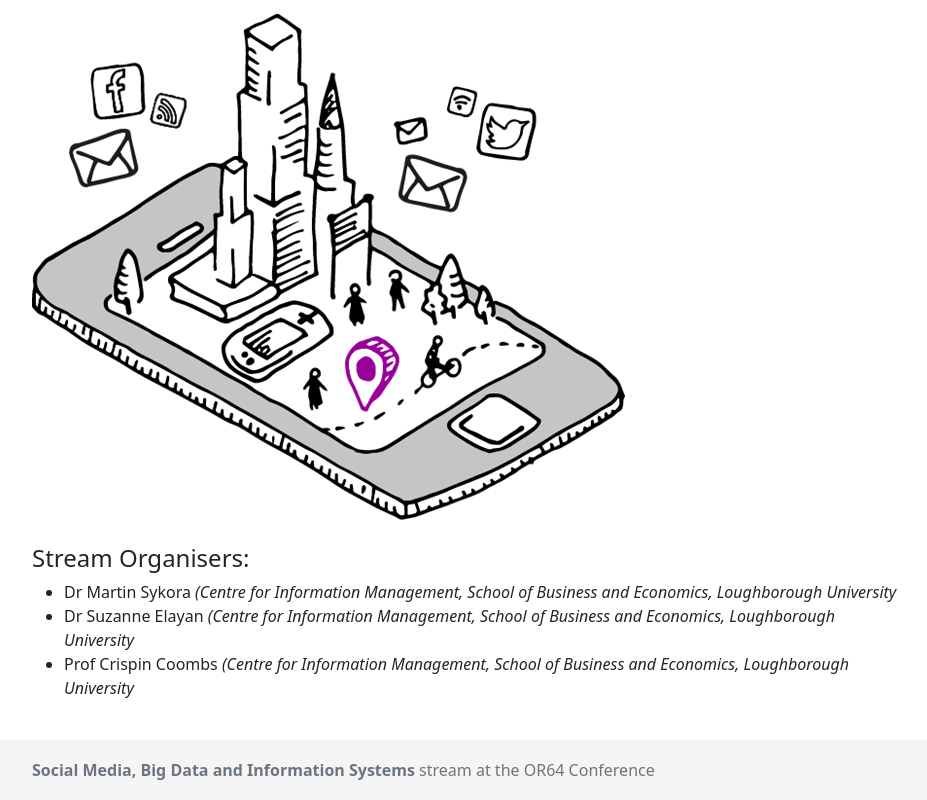
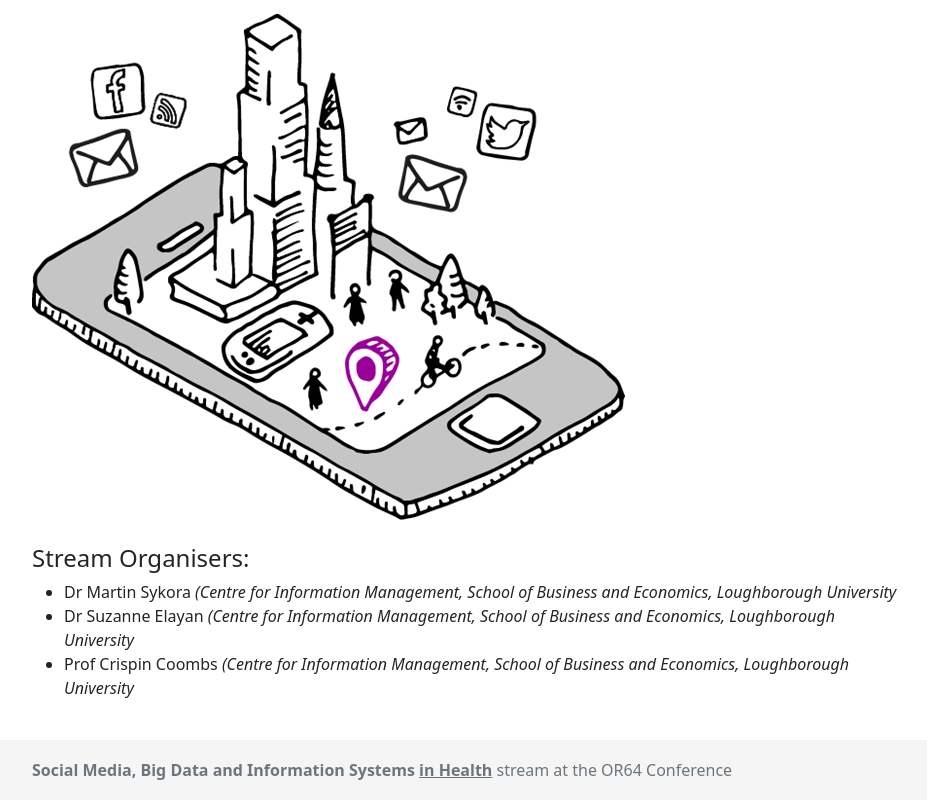
Before and after one commit to martinsykora/SMBDIS-in-Health-OR64, a plain HTML site: page index.html in a window 1280 px wide. Shown: the part 707-1507 px from the top of the page, without its empty margins (173-1100 px from the left). Drawn offline with nearby package versions, Linux system fonts and the light colour scheme.

Commit message:
Update index.html

```diff
--- a/index.html
+++ b/index.html
@@ -73,7 +73,7 @@
 		</main>
 		<footer class="footer">
 		  <div class="container">
-			<span class="text-muted"><b>Social Media, Big Data and Information Systems</b> stream at the OR64 Conference</span>
+			  <span class="text-muted"><b>Social Media, Big Data and Information Systems <u>in Health</u></b> stream at the OR64 Conference</span>
 		  </div>
 		</footer>
 
```
